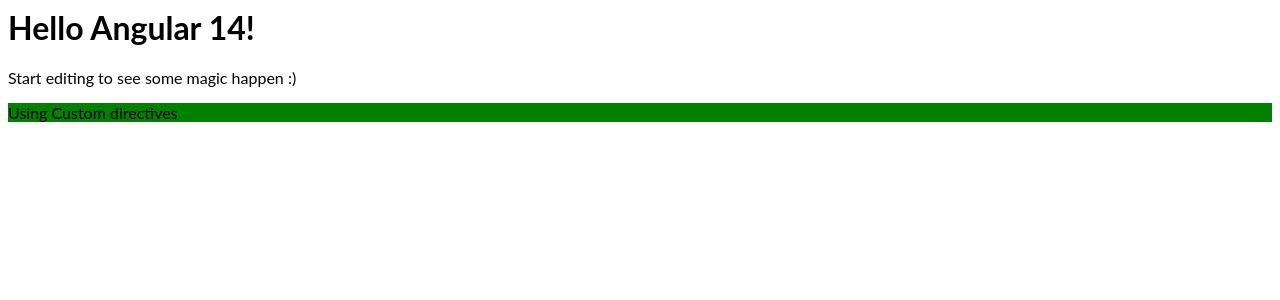
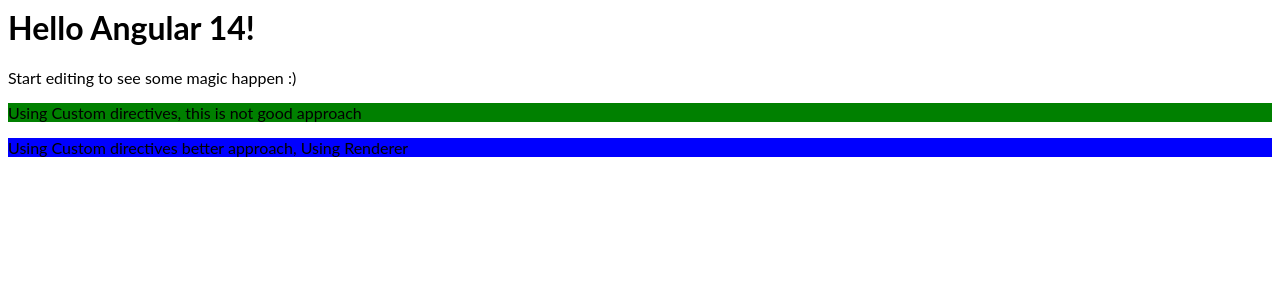
Before and after one commit to ShakibAhmed007/angular-dev-custom-directives, an Angular app: page / in a window 1280 px wide. Shown: the top 300 px of the page. Built offline with nearby package versions, Linux system fonts and the light colour scheme.

Commit message:
2 files modified, 1 added

```diff
--- a/src/app/app.component.html
+++ b/src/app/app.component.html
@@ -3,4 +3,7 @@
   Start editing to see some magic happen :)
 </p>
 
-<p appBasicHighLight>Using Custom directives</p>
+<p appBasicHighLight>Using Custom directives, this is not good approach</p>
+<p appBetterHighLight>
+  Using Custom directives better approach, Using Renderer
+</p>
--- a/src/app/app.module.ts
+++ b/src/app/app.module.ts
@@ -5,10 +5,13 @@ import { FormsModule } from "@angular/forms";
 import { AppComponent } from "./app.component";
 import { HelloComponent } from "./hello.component";
 import { BasicHighLightDirective } from "./basic-highlight/basic-hightlight.directive";
+import { BetterHighLightDirective } from "./better-highlight/better-highlight.directive";
+
+
 
 @NgModule({
   imports: [BrowserModule, FormsModule],
-  declarations: [AppComponent, HelloComponent, BasicHighLightDirective],
+  declarations: [AppComponent, HelloComponent, BasicHighLightDirective, BetterHighLightDirective],
   bootstrap: [AppComponent]
 })
 export class AppModule {}
--- /dev/null
+++ b/src/app/better-highlight/better-highlight.directive.ts
@@ -0,0 +1,15 @@
+import { Directive, ElementRef, OnInit, Renderer2 } from "@angular/core";
+
+@Directive({
+  selector: "[appBetterHighLight]"
+})
+export class BetterHighLightDirective implements OnInit {
+  constructor(private renderer: Renderer2, private elementRef: ElementRef) {}
+  ngOnInit() {
+    this.renderer.setStyle(
+      this.elementRef.nativeElement,
+      "background-color",
+      "blue"
+    );
+  }
+}
```
